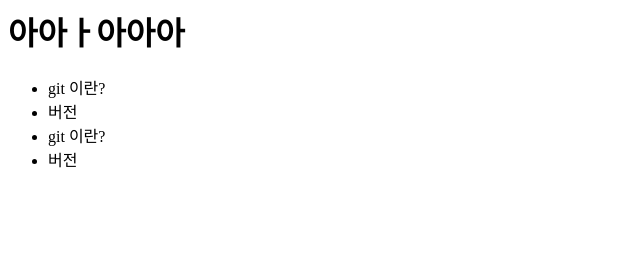
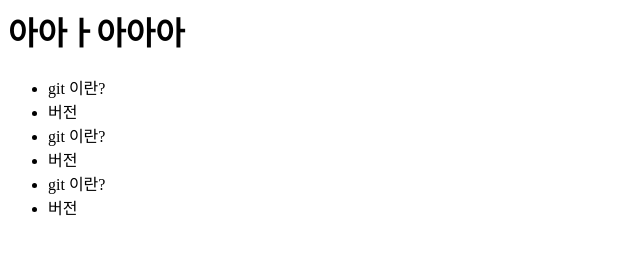
Before and after one commit to junho5933/opentutorials_git_junho, a plain HTML site: page index.html in a window 1280 px wide. Shown: the whole page, without its empty margins (0-640 px from the left). Drawn offline with Linux system fonts and the light colour scheme.

Commit message:
설명추가2

```diff
--- a/index.html
+++ b/index.html
@@ -11,6 +11,8 @@
 			<li>버전</li>
 			<li>git 이란?</li>
 			<li>버전</li>
+			<li>git 이란?</li>
+			<li>버전</li>
 		</ul>
     </body>
 </html>
```
